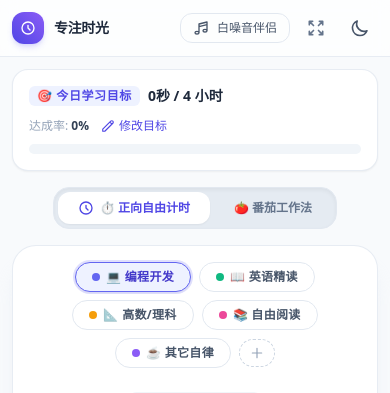
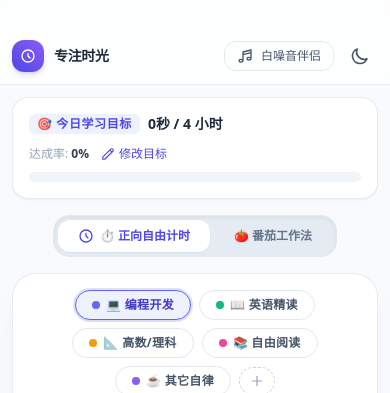
Before and after one commit to chc351245-hub/study-timer, a plain HTML site: page index.html in a window 390 px wide. Shown: the top 393 px of the page. Drawn offline with nearby package versions, Linux system fonts and the light colour scheme.

Commit message:
Add files via upload

```diff
--- a/index.html
+++ b/index.html
@@ -84,8 +84,8 @@
       class="hidden"
     />
 
-    <!-- 顶部导航栏 -->
-    <header class="border-b border-slate-200/80 dark:border-slate-800/80 backdrop-blur sticky top-0 z-30 bg-white/70 dark:bg-slate-950/70">
+    <!-- 顶部导航栏 (手机端增加状态栏安全边距防贴顶) -->
+    <header class="border-b border-slate-200/80 dark:border-slate-800/80 backdrop-blur sticky top-0 z-30 bg-white/70 dark:bg-slate-950/70 pt-[max(env(safe-area-inset-top),28px)] sm:pt-0">
       <div class="max-w-5xl mx-auto px-3 sm:px-4 h-14 sm:h-16 flex items-center justify-between">
         <div class="flex items-center space-x-2.5">
           <div class="w-8 h-8 sm:w-9 sm:h-9 rounded-xl bg-gradient-to-tr from-indigo-600 to-violet-500 flex items-center justify-center text-white shadow-md shadow-indigo-500/20 flex-shrink-0">
@@ -178,11 +178,11 @@
             </div>
           </div>
 
-          <!-- 全屏专注模式按钮 -->
+          <!-- 全屏专注模式按钮 (手机端已是全屏App故隐藏) -->
           <button
             @click="toggleFullscreen"
             title="沉浸全屏模式"
-            class="p-2 rounded-lg text-slate-500 hover:text-slate-800 dark:text-slate-400 dark:hover:text-slate-200 hover:bg-slate-100 dark:hover:bg-slate-800 transition">
+            class="hidden sm:inline-flex p-2 rounded-lg text-slate-500 hover:text-slate-800 dark:text-slate-400 dark:hover:text-slate-200 hover:bg-slate-100 dark:hover:bg-slate-800 transition">
             <svg v-if="!isFullscreen" class="w-5 h-5" fill="none" viewBox="0 0 24 24" stroke="currentColor">
               <path stroke-linecap="round" stroke-linejoin="round" stroke-width="2" d="M4 8V4m0 0h4M4 4l5 5m11-1V4m0 0h-4m4 0l-5 5M4 16v4m0 0h4m-4 0l5-5m11 5l-5-5m5 5v-4m0 4h-4" />
             </svg>
```
